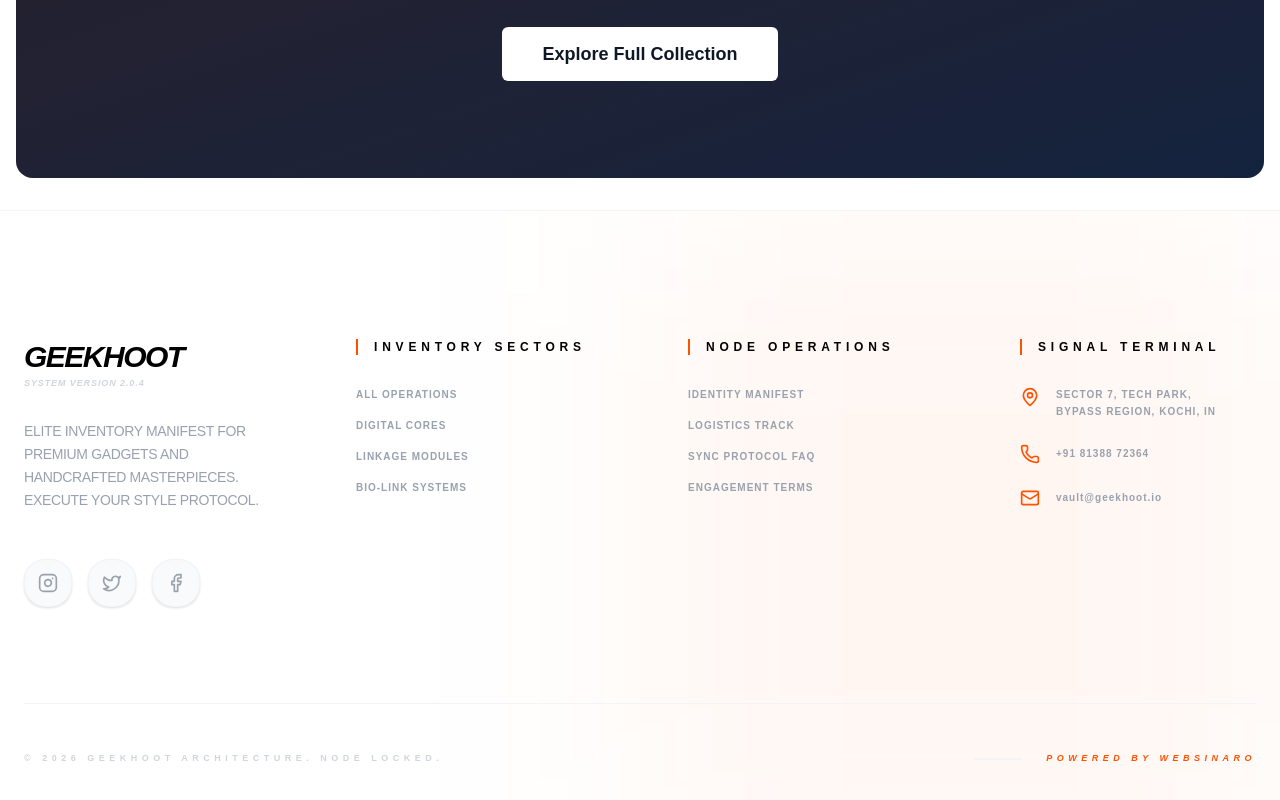
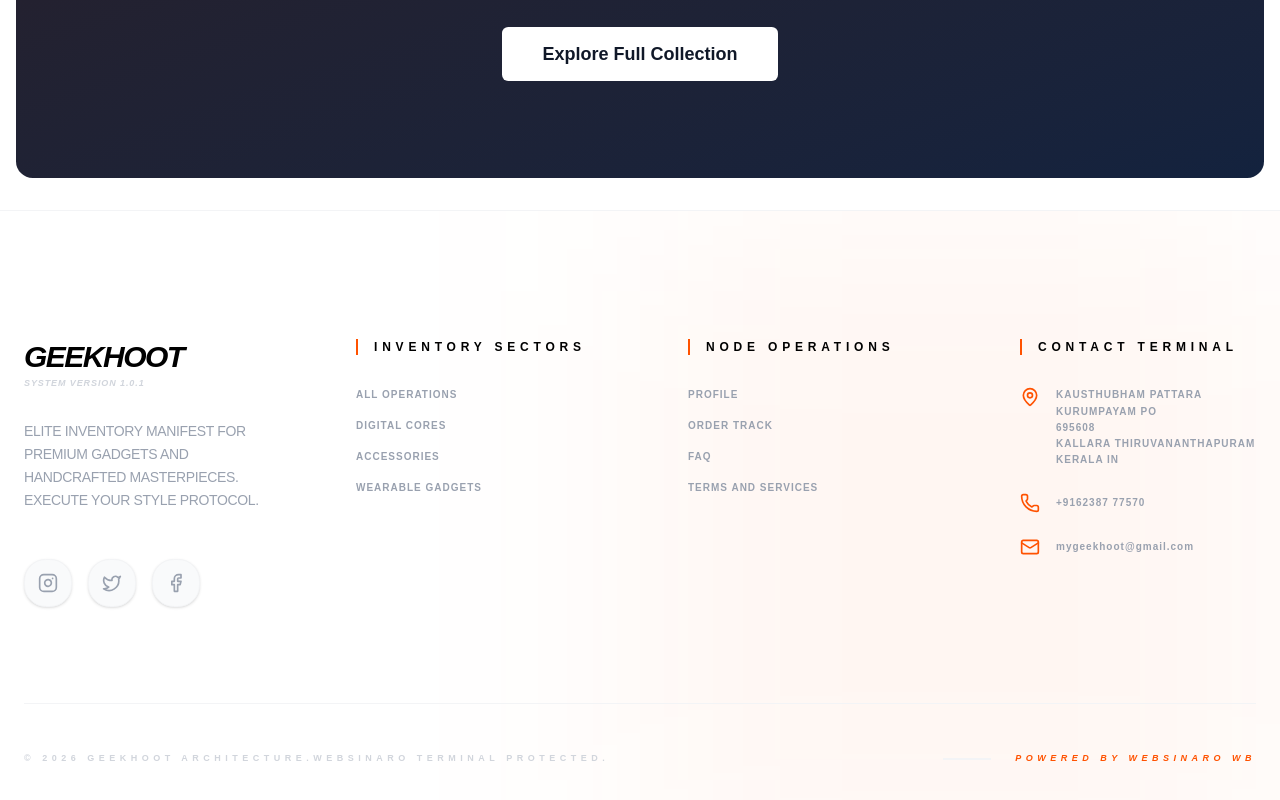
Before and after one commit to Websinaro/Geekhoot, a React (Vite) app: page / in a window 1280 px wide. Shown: the part 1657-2457 px from the top of the page. Built offline with nearby package versions, Linux system fonts and the light colour scheme; no server answers.

Commit message:
Update Footer.tsx

```diff
--- a/frontend/components/layout/Footer.tsx
+++ b/frontend/components/layout/Footer.tsx
@@ -15,7 +15,7 @@
             <Link to="/" className="flex flex-col leading-none group text-black">
                <span className="text-3xl font-black italic tracking-tighter uppercase group-hover:text-[#ff5200] transition-colors">Geekhoot</span>
                <span className="text-[9px] italic font-black text-gray-300 flex items-center gap-1 mt-1 uppercase tracking-widest">
-                 System Version 2.0.4
+                 System Version 1.0.1
                </span>
             </Link>
             <p className="text-sm font-medium leading-relaxed max-w-xs text-gray-400 uppercase tracking-tight">
@@ -36,8 +36,8 @@
             <ul className="space-y-4 text-[10px] font-black uppercase tracking-widest">
               <li><Link to="/products" className="hover:text-[#ff5200] transition-colors text-gray-400">All Operations</Link></li>
               <li><Link to="/products?category=Electronics" className="hover:text-[#ff5200] transition-colors text-gray-400">Digital Cores</Link></li>
-              <li><Link to="/products?category=Accessories" className="hover:text-[#ff5200] transition-colors text-gray-400">Linkage Modules</Link></li>
-              <li><Link to="/products?category=Wearables" className="hover:text-[#ff5200] transition-colors text-gray-400">Bio-Link Systems</Link></li>
+              <li><Link to="/products?category=Accessories" className="hover:text-[#ff5200] transition-colors text-gray-400">Accessories</Link></li>
+              <li><Link to="/products?category=Wearables" className="hover:text-[#ff5200] transition-colors text-gray-400">Wearable Gadgets</Link></li>
             </ul>
           </div>
 
@@ -45,28 +45,28 @@
           <div className="space-y-8">
             <h3 className="text-black font-black uppercase text-xs tracking-[0.4em] border-l-2 border-[#ff5200] pl-4">Node Operations</h3>
             <ul className="space-y-4 text-[10px] font-black uppercase tracking-widest">
-              <li><Link to="/profile" className="hover:text-[#ff5200] transition-colors text-gray-400">Identity Manifest</Link></li>
-              <li><Link to="/orders" className="hover:text-[#ff5200] transition-colors text-gray-400">Logistics Track</Link></li>
-              <li><Link to="/faq" className="hover:text-[#ff5200] transition-colors text-gray-400">Sync Protocol FAQ</Link></li>
-              <li><Link to="/terms" className="hover:text-[#ff5200] transition-colors text-gray-400">Engagement Terms</Link></li>
+              <li><Link to="/profile" className="hover:text-[#ff5200] transition-colors text-gray-400">Profile</Link></li>
+              <li><Link to="/orders" className="hover:text-[#ff5200] transition-colors text-gray-400">Order Track</Link></li>
+              <li><Link to="/faq" className="hover:text-[#ff5200] transition-colors text-gray-400"> FAQ</Link></li>
+              <li><Link to="/terms" className="hover:text-[#ff5200] transition-colors text-gray-400">Terms And Services</Link></li>
             </ul>
           </div>
 
           {/* Contact */}
           <div className="space-y-8">
-            <h3 className="text-black font-black uppercase text-xs tracking-[0.4em] border-l-2 border-[#ff5200] pl-4">Signal Terminal</h3>
+            <h3 className="text-black font-black uppercase text-xs tracking-[0.4em] border-l-2 border-[#ff5200] pl-4">Contact Terminal</h3>
             <ul className="space-y-6 text-[10px] font-black uppercase tracking-widest">
               <li className="flex items-start gap-4">
                 <MapPin className="w-5 h-5 text-[#ff5200] shrink-0" />
-                <span className="leading-relaxed text-gray-400">Sector 7, Tech Park, <br />Bypass Region, Kochi, IN</span>
+                <span className="leading-relaxed text-gray-400"> Kausthubham Pattara Kurumpayam po <br /> 695608 <br /> Kallara Thiruvananthapuram Kerala IN</span>
               </li>
               <li className="flex items-center gap-4">
                 <Phone className="w-5 h-5 text-[#ff5200] shrink-0" />
-                <span className="text-gray-400">+91 81388 72364</span>
+                <span className="text-gray-400">+9162387 77570</span>
               </li>
               <li className="flex items-center gap-4">
                 <Mail className="w-5 h-5 text-[#ff5200] shrink-0" />
-                <span className="lowercase text-gray-400">vAULT@GEEKHOOT.IO</span>
+                <span className="lowercase text-gray-400">mygeekhoot@gmail.com</span>
               </li>
             </ul>
           </div>
@@ -74,12 +74,12 @@
 
         <div className="mt-24 pt-12 border-t border-gray-100 flex flex-col md:flex-row justify-between items-center gap-8">
           <p className="text-[9px] font-black uppercase tracking-[0.5em] text-gray-300">
-            © {new Date().getFullYear()} Geekhoot Architecture. Node Locked.
+            © {new Date().getFullYear()} Geekhoot Architecture.Websinaro Terminal Protected.
           </p>
           <div className="flex items-center gap-6">
              <div className="h-0.5 w-12 bg-gray-100"></div>
              <p className="text-[9px] font-black uppercase tracking-[0.5em] text-[#ff5200] italic">
-               Powered by WEBSINARO
+               Powered by WEBSINARO WB
              </p>
           </div>
         </div>
```
